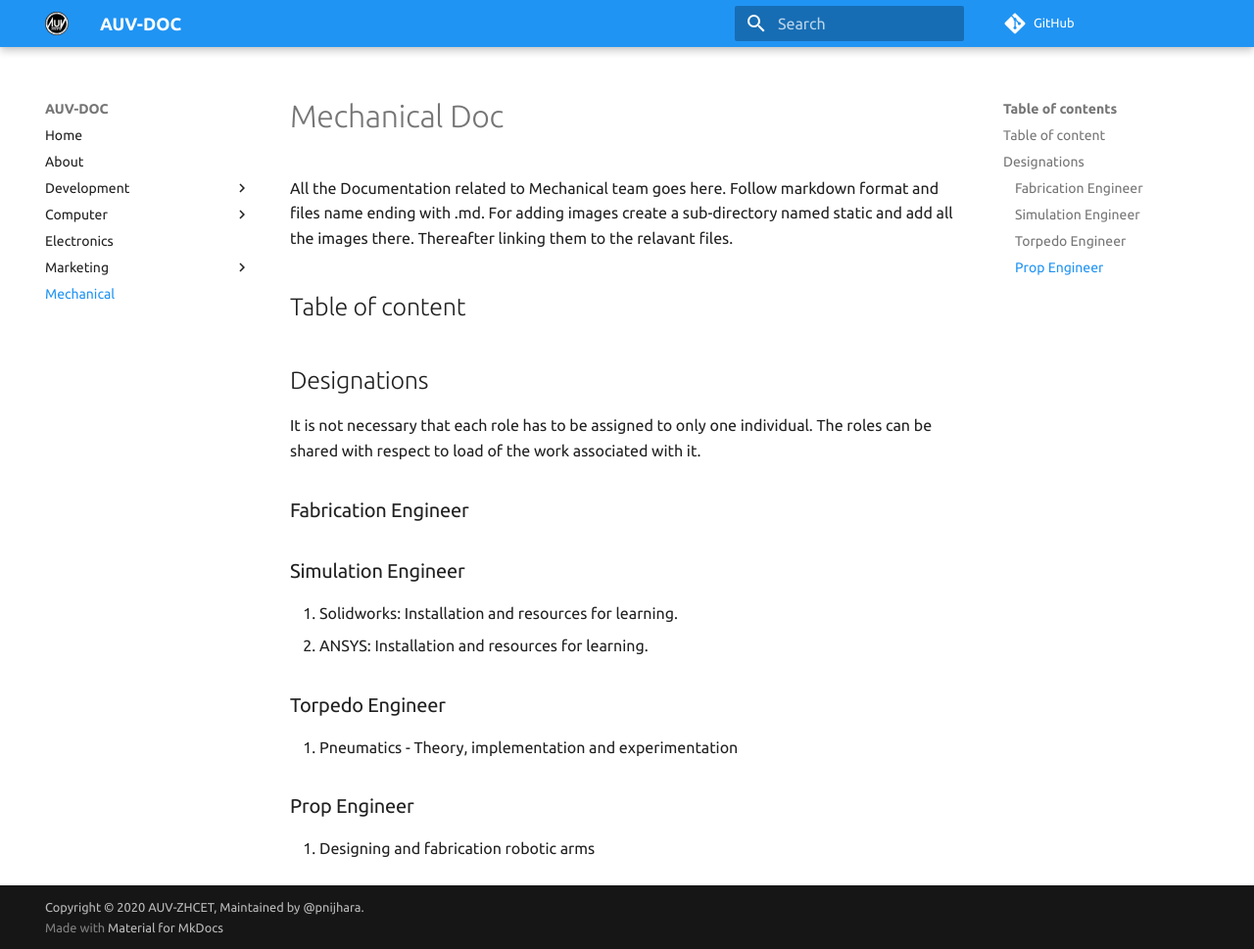
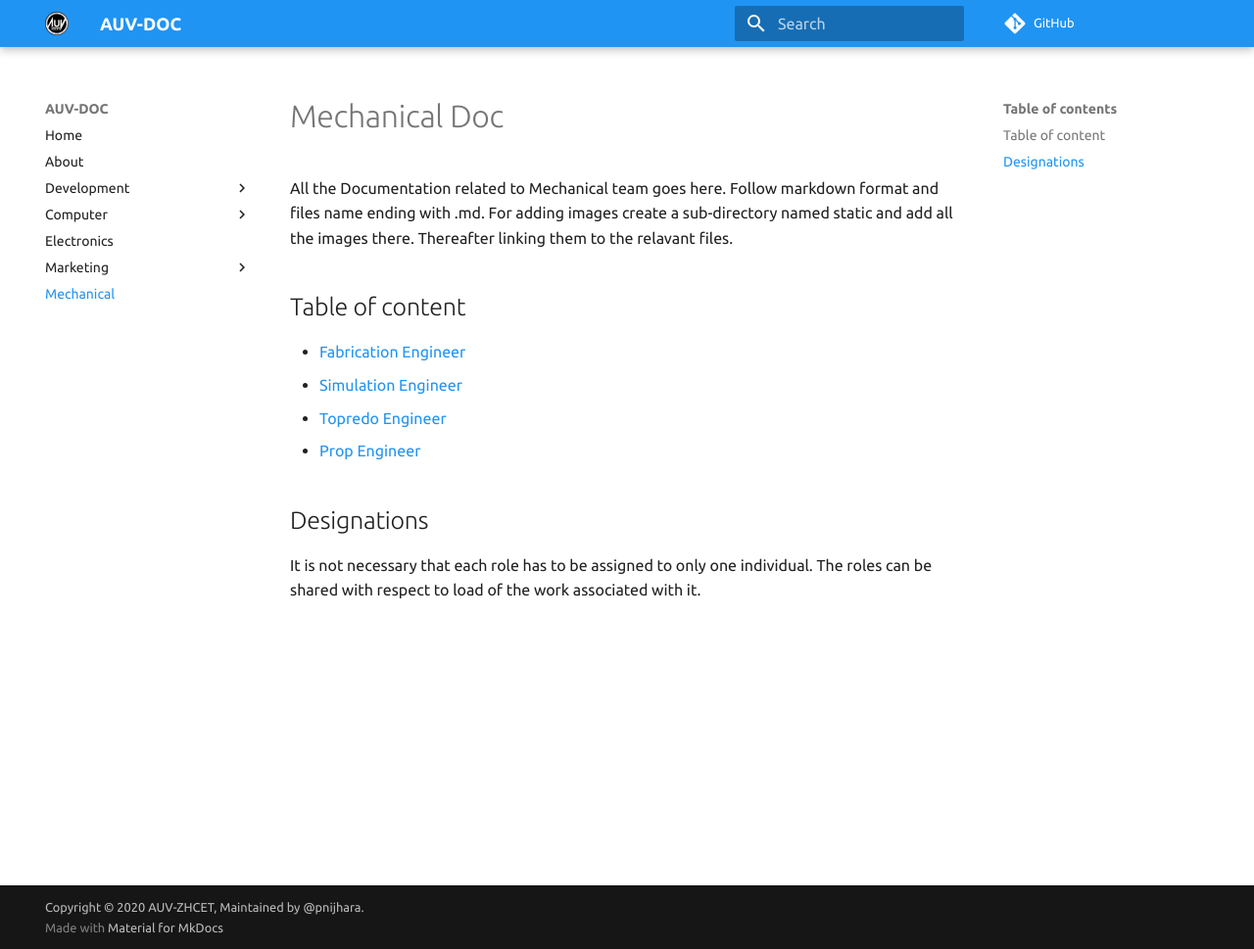
Before and after one commit to auvzhcet/Documentation, an MkDocs documentation site: the page built from docs/mechanical/README.md, in a window 1280 px wide and 969 px high. Shown: the whole window at 98% size. Built offline with MkDocs 1.6.1 and Material for MkDocs 9.7.7, drawn with Linux system fonts in a browser that asks for light colours; comment, search, counter and statistics services are not loaded.

Commit message:
update mechanical README

```diff
--- a/docs/mechanical/README.md
+++ b/docs/mechanical/README.md
@@ -5,21 +5,11 @@ Follow markdown format and files name ending with .md. For adding images create
 
 ## Table of content
 
+- [Fabrication Engineer](fabrication_Engineer.md)
+- [Simulation Engineer](simulation_Engineer.md)
+- [Topredo Engineer](torpedo_Engineer.md)
+- [Prop Engineer](torpedo_Enginner.md)
+
 ## Designations
 
 It is not necessary that each role has to be assigned to only one individual. The roles can be shared with respect to load of the work associated with it.
-
-### Fabrication Engineer
-
-### Simulation Engineer
-
-1. Solidworks: Installation and resources for learning.
-2. ANSYS: Installation and resources for learning.
-
-### Torpedo Engineer
-
-1. Pneumatics - Theory, implementation and experimentation
-
-### Prop Engineer
-
-1. Designing and fabrication robotic arms
```
